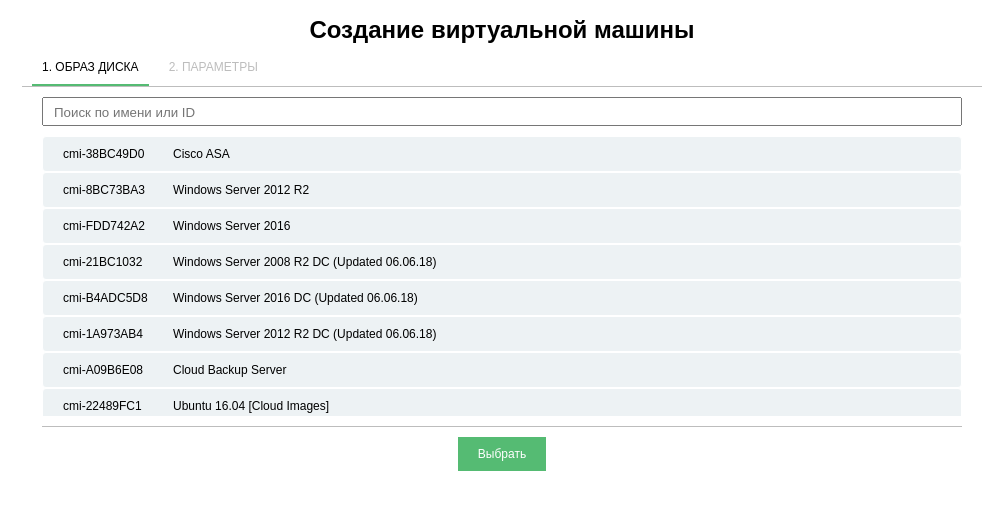
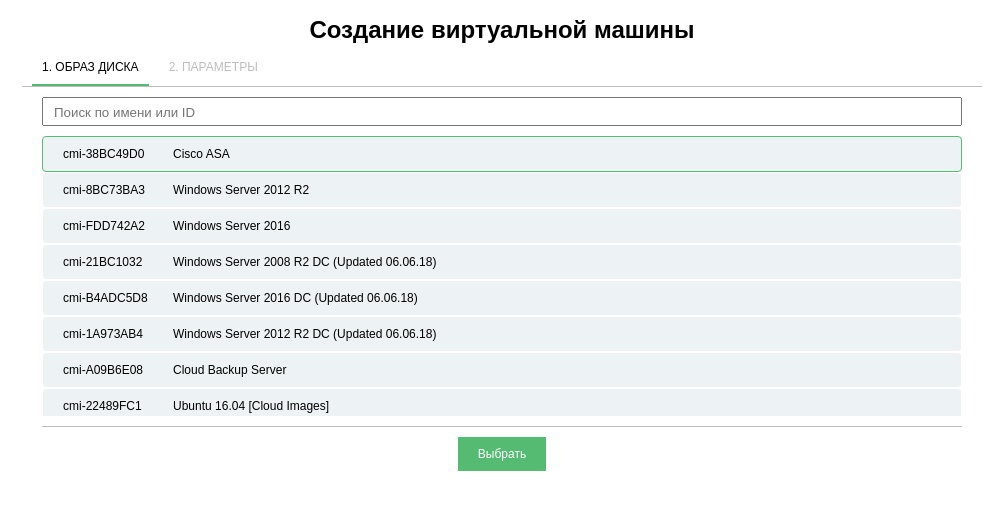
Before and after one commit to andrewosipov/croc, a React (Create React App) app: page /step1 in a window 1280 px wide. Shown: the top 510 px of the page, without its empty margins (138-1131 px from the left). Built offline with nearby package versions, Linux system fonts and the light colour scheme.

Commit message:
update ItemList with onClick and state

```diff
--- a/src/components/Item.js
+++ b/src/components/Item.js
@@ -6,13 +6,16 @@
 class Item extends Component {
     static propTypes = {
         id: PropTypes.string,
-        name: PropTypes.string
+        name: PropTypes.string,
+        isActive: PropTypes.bool,
+        onClick: PropTypes.func
     };
 
     render() {
-        const {id, name} = this.props;
+        const {id, name, isActive, onClick} = this.props;
+        const activeClassName = isActive ? 'ItemList-item--active' : '';
         return (
-            <li className="ItemList-item">
+            <li className={`ItemList-item ${activeClassName}`} onClick={onClick}>
                 <span className="ItemList-item__id">{id}</span>
                 <span className="ItemList-item__name">{name}</span>
             </li>
--- a/src/components/ItemList.js
+++ b/src/components/ItemList.js
@@ -9,11 +9,29 @@
         items: PropTypes.array
     };
 
+    state = {
+        activeItem: 0
+    };
+
+    clickHandler = (index) => {
+        this.setState({ activeItem: index });
+    };
+
     render() {
         const {items} = this.props;
         return (
             <ul className="ItemList">
-                {items.map(item => <Item id={item.id} name={item.name} key={item.id} />)}
+                {
+                    items.map((item, index) =>
+                        <Item
+                            id={item.id}
+                            name={item.name}
+                            isActive={index === this.state.activeItem}
+                            onClick={ () => this.clickHandler(index) }
+                            key={item.id}
+                        />
+                    )
+                }
             </ul>
         );
     }
--- a/src/styles/ItemList.css
+++ b/src/styles/ItemList.css
@@ -23,6 +23,10 @@
     background: #dae8ed;
 }
 
+.ItemList-item--active {
+    border-color: #55bb73;
+}
+
 .ItemList-item__id {
     margin-right: 10px;
     flex: 1;
```
